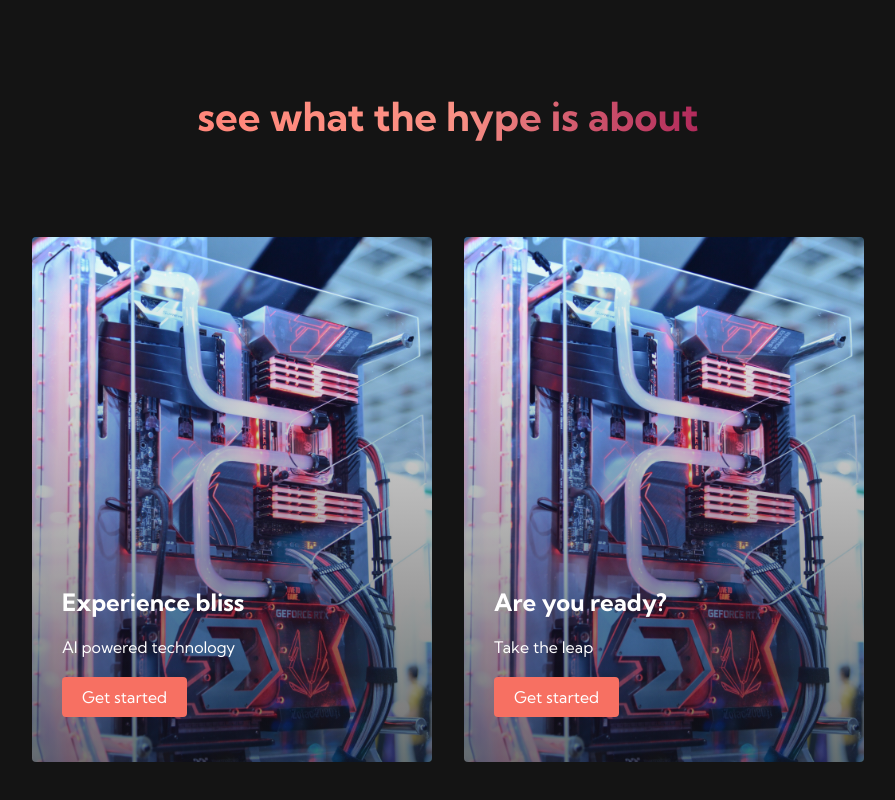
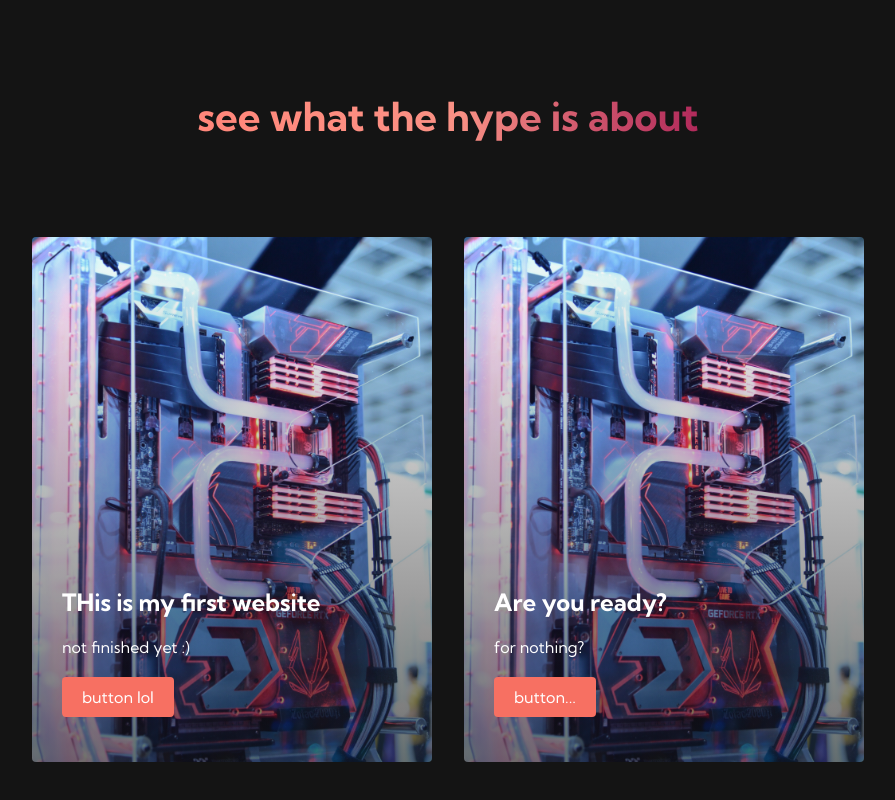
Before and after one commit to mitiasalex/alexswebsite, a plain HTML site: page index.html in a window 1280 px wide. Shown: the part 708-1508 px from the top of the page, without its empty margins (192-1087 px from the left). Drawn offline with Linux system fonts and the light colour scheme; a script that the page names is missing.

Commit message:
Update index.html

```diff
--- a/index.html
+++ b/index.html
@@ -65,15 +65,15 @@
         <h1>see what the hype is about</h1>
         <div class="services__container">
             <div class="services__card">
-                <h2>Experience bliss</h2>
-                <p>AI powered technology</p>
-                <button> Get started </button>
+                <h2>THis is my first website</h2>
+                <p>not finished yet :)</p>
+                <button> button lol </button>
             </div>
             <div class="services__container">
                 <div class="services__card">
                     <h2>Are you ready?</h2>
-                    <p>Take the leap</p>
-                    <button> Get started </button>
+                    <p>for nothing?</p>
+                    <button> button... </button>
                 </div>
         </div>
     </div>
```
